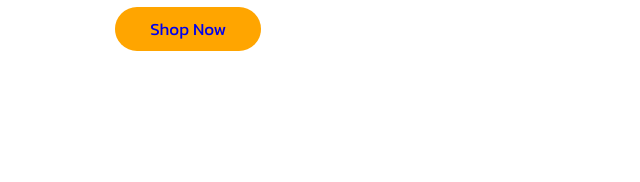
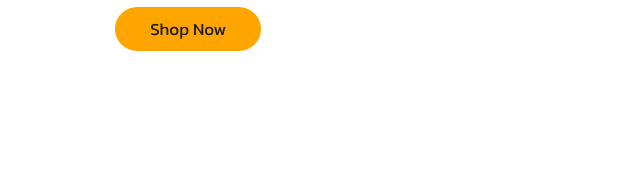
Before and after one commit to SalmonPink17/salmonpink17.github.io, a plain HTML site: page index.html in a window 1280 px wide. Shown: the part 476-658 px from the top of the page, 0-640 px from the left. Drawn offline with Linux system fonts and the light colour scheme.

Commit message:
style.css

```diff
--- a/style.css
+++ b/style.css
@@ -41,7 +41,7 @@ section{
     margin-top: 1rem;
     border-radius: 5rem;
     background: var(--orange);
-    color: --;
+    color: var(--black);
     padding: .9rem 3.5rem;
     cursor: pointer;
     font-size: 1.7rem;
```
